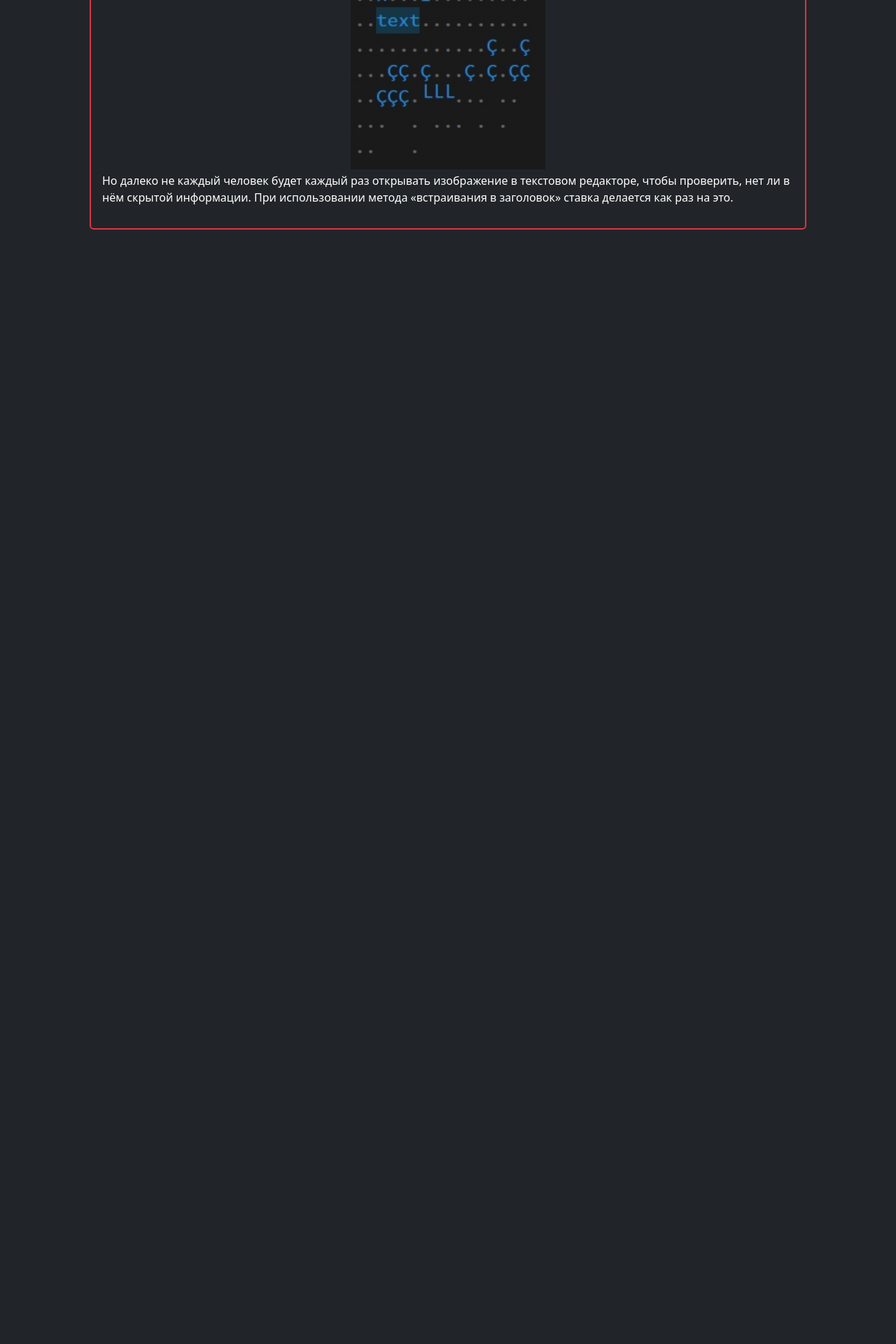
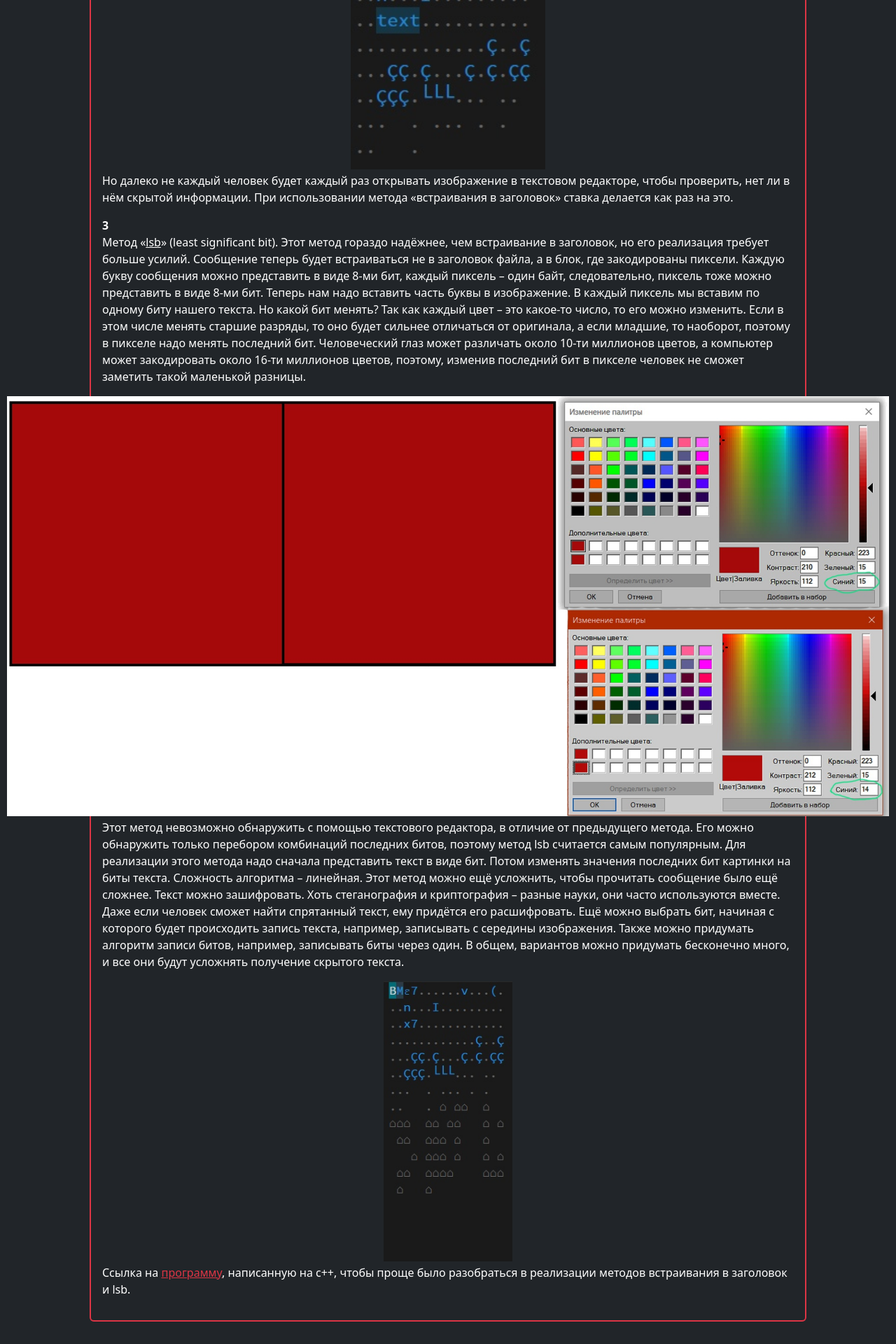
Before and after one commit to Timur1414/stego, a Django app: page /accounts/profile/education/ in a window 1280 px wide. Shown: the part 2206-4126 px from the top of the page at 70% size. Before the commit the page ends 2534 px from the top, so only its background shows below. Run offline with Django 4.2, Linux system fonts and the light colour scheme; the visitor is signed in with stand-in values (Sample User, id 1).

Commit message:
education

```diff
--- a/main/templates/pages/profile/education/index.html
+++ b/main/templates/pages/profile/education/index.html
@@ -79,6 +79,49 @@
                     При использовании метода «встраивания в заголовок» ставка делается как
                     раз на это.
                 </p>
+                <p>
+                    <strong>3</strong> <br>
+                    Метод «<span class="text-decoration-underline">lsb</span>» (least significant bit).
+                    Этот метод гораздо надёжнее, чем встраивание в заголовок, но его
+                    реализация требует больше усилий. Сообщение теперь будет встраиваться
+                    не в заголовок файла, а в блок, где закодированы пиксели. Каждую букву
+                    сообщения можно представить в виде 8-ми бит, каждый пиксель – один байт,
+                    следовательно, пиксель тоже можно представить в виде 8-ми бит.
+                    Теперь нам надо вставить часть буквы в изображение. В каждый пиксель
+                    мы вставим по одному биту нашего текста. Но какой бит менять? Так
+                    как каждый цвет – это какое-то число, то его можно изменить. Если в этом
+                    числе менять старшие разряды, то оно будет сильнее отличаться от
+                    оригинала, а если младшие, то наоборот, поэтому в пикселе надо менять
+                    последний бит. Человеческий глаз может различать около 10-ти миллионов
+                    цветов, а компьютер может закодировать около 16-ти миллионов цветов,
+                    поэтому, изменив последний бит в пикселе человек не сможет заметить
+                    такой маленькой разницы.
+                </p>
+                <div class="d-flex justify-content-center my-1">
+                    <img height="600vh" src="{% static 'images/education/6.jpg' %}" title="Пример наименее значимых битов" alt="Пример наименее значимых битов">
+                </div>
+                <p>
+                    Этот метод невозможно обнаружить с помощью текстового редактора, в отличие от
+                    предыдущего метода. Его можно обнаружить только перебором комбинаций последних битов,
+                    поэтому метод lsb считается самым популярным. Для реализации этого метода надо сначала
+                    представить текст в виде бит. Потом изменять значения последних бит картинки на биты
+                    текста. Сложность алгоритма – линейная. Этот метод можно ещё усложнить, чтобы прочитать
+                    сообщение было ещё сложнее. Текст можно зашифровать. Хоть стеганография и криптография
+                    – разные науки, они часто используются вместе. Даже если человек сможет найти
+                    спрятанный текст, ему придётся его расшифровать. Ещё можно выбрать бит, начиная с
+                    которого будет происходить запись текста, например, записывать с середины изображения.
+                    Также можно придумать алгоритм записи битов, например, записывать биты через один. В
+                    общем, вариантов можно придумать бесконечно много, и все они будут усложнять получение
+                    скрытого текста.
+                </p>
+                <div class="d-flex justify-content-center my-1">
+                    <img height="400vh" src="{% static 'images/education/7.jpg' %}" title="Результат lsb в текстовом редакторе" alt="Результат lsb в текстовом редакторе">
+                </div>
+                <p>
+                    Ссылка на <a class="link-danger" href="https://github.com/Timur1414/steganography.git" target="_blank">программу</a>,
+                    написанную на с++, чтобы проще было разобраться в реализации методов
+                    встраивания в заголовок и lsb.
+                </p>
             </div>
         </div>
     </div>
```
Also changed, not shown: static/images/education/6.jpg (added), static/images/education/7.jpg (added).
